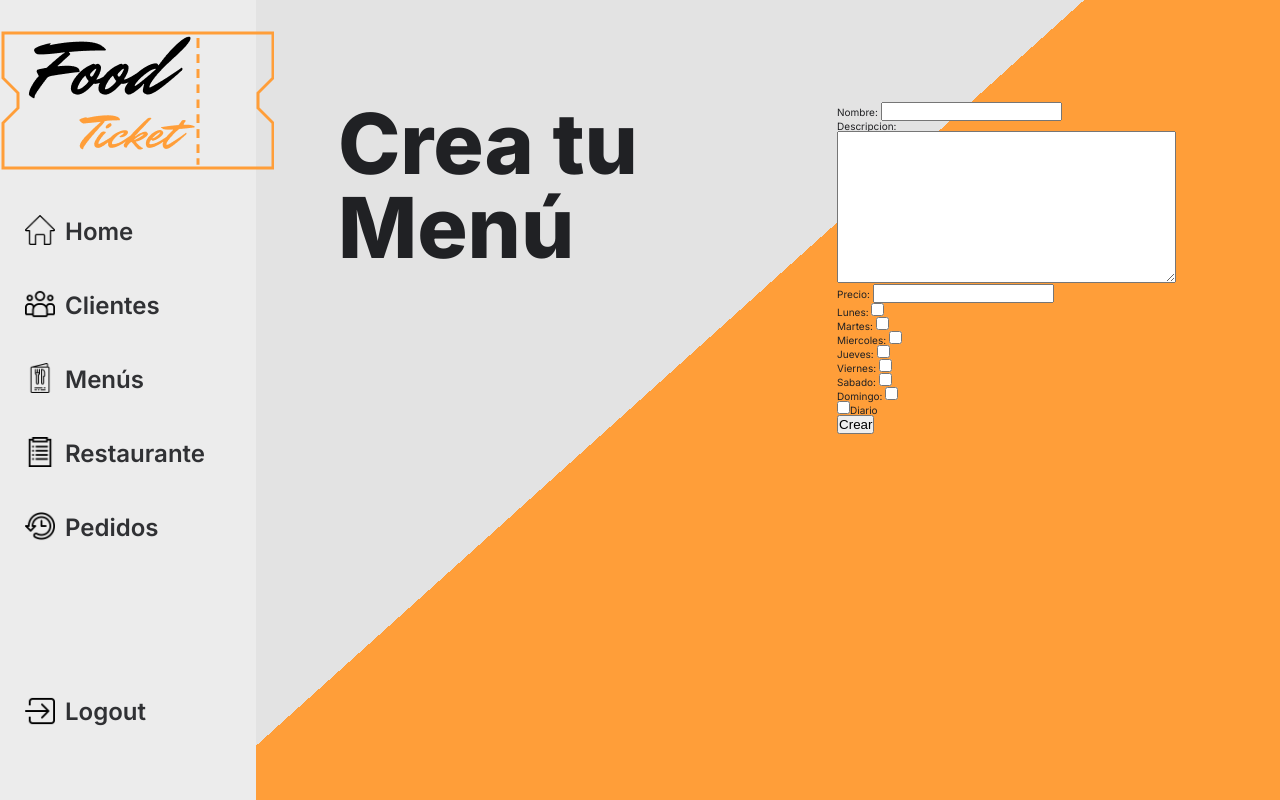
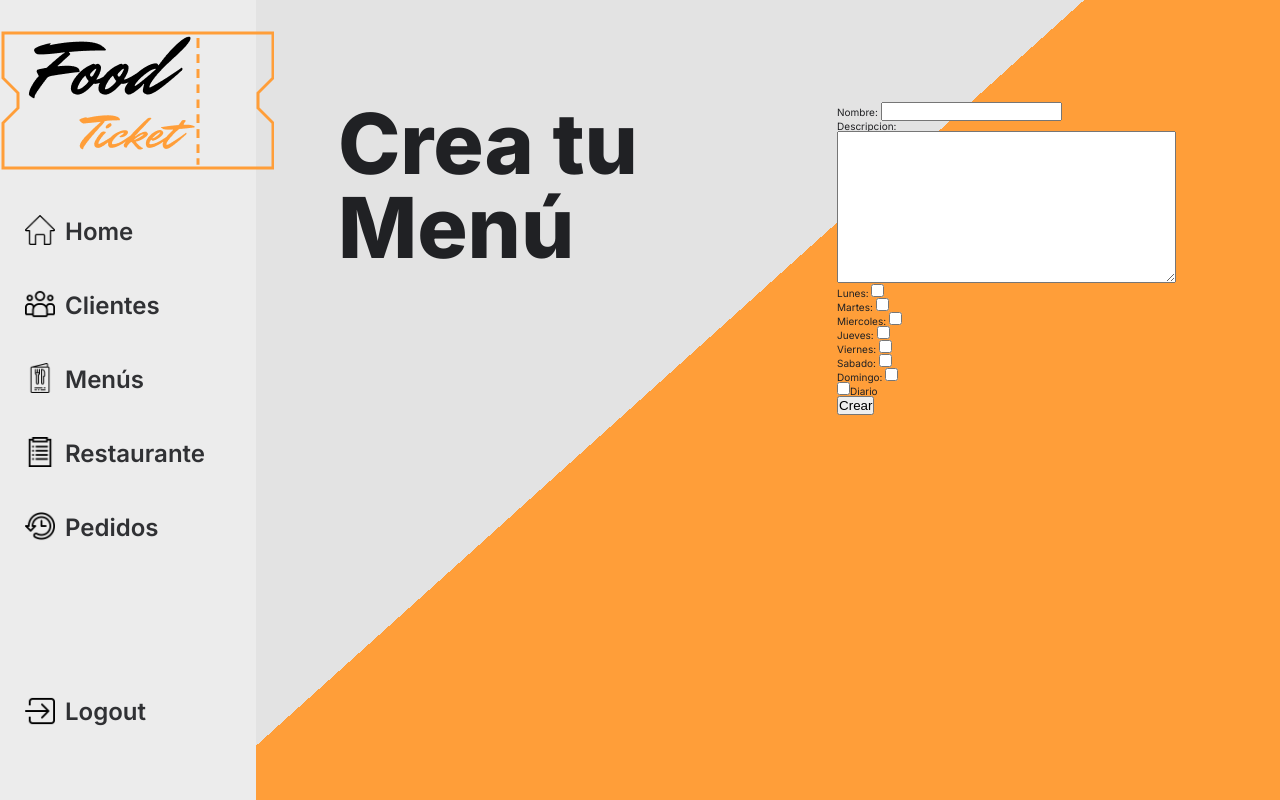
Before and after one commit to GiBsyGG/ppi_05, a Django app: page /menus/crear/ in a window 1280 px wide. Run offline with Django 4.2, Linux system fonts and the light colour scheme; the visitor is signed in with stand-in values (Sample User, id 1).

Commit message:
Correccion en app menus
Se eliminaron los precios del modelo de menus ya que para las tiquteras no hace sentido completamente manejarlo

```diff
--- a/foodticket/menus/forms.py
+++ b/foodticket/menus/forms.py
@@ -6,11 +6,10 @@ class MenuForm(forms.ModelForm):
         # Modelo en el cual estará basado el formulario
         model = Menu
         # Campos que se mostrarán en el formulario
-        fields = ["nombre", "descripcion", "precio", "lunes", "martes", "miercoles", "jueves", "viernes", "sabado", "domingo"]
+        fields = ["nombre", "descripcion", "lunes", "martes", "miercoles", "jueves", "viernes", "sabado", "domingo"]
         widgets = {
             "nombre": forms.TextInput(attrs={"class": "form-control", "required": True}),
             "descripcion": forms.Textarea(attrs={"class": "form-control", "required": True}),
-            "precio": forms.NumberInput(attrs={"class": "form-control", "required": True}),
             "lunes": forms.CheckboxInput(attrs={"class": "form-check-input"}),
             "martes": forms.CheckboxInput(attrs={"class": "form-check-input"}),
             "miercoles": forms.CheckboxInput(attrs={"class": "form-check-input"}),
--- a/foodticket/menus/models.py
+++ b/foodticket/menus/models.py
@@ -4,7 +4,6 @@ from restaurantes.models import RestauranteUsuario
 class Menu(models.Model):
     nombre = models.CharField(max_length=100)
     descripcion = models.TextField(blank=True)
-    precio = models.IntegerField()
     lunes = models.BooleanField(default=False)
     martes = models.BooleanField(default=False)
     miercoles = models.BooleanField(default=False)
--- a/foodticket/menus/templates/menus/index.html
+++ b/foodticket/menus/templates/menus/index.html
@@ -18,7 +18,6 @@
                     <tr>
                         <th>Nombre</th>
                         <th>Descripción</th>
-                        <th>Precio</th>
                         <th>L</th>
                         <th>M</th>
                         <th>M</th>
@@ -31,7 +30,6 @@
                         <tr>
                             <td>{{ menu.nombre }}</td>
                             <td>{{ menu.descripcion }}</td>
-                            <td>{{ menu.precio }}</td>
                             <td>
                                 {% if menu.lunes %}
                                     <p>Si</p>
```
